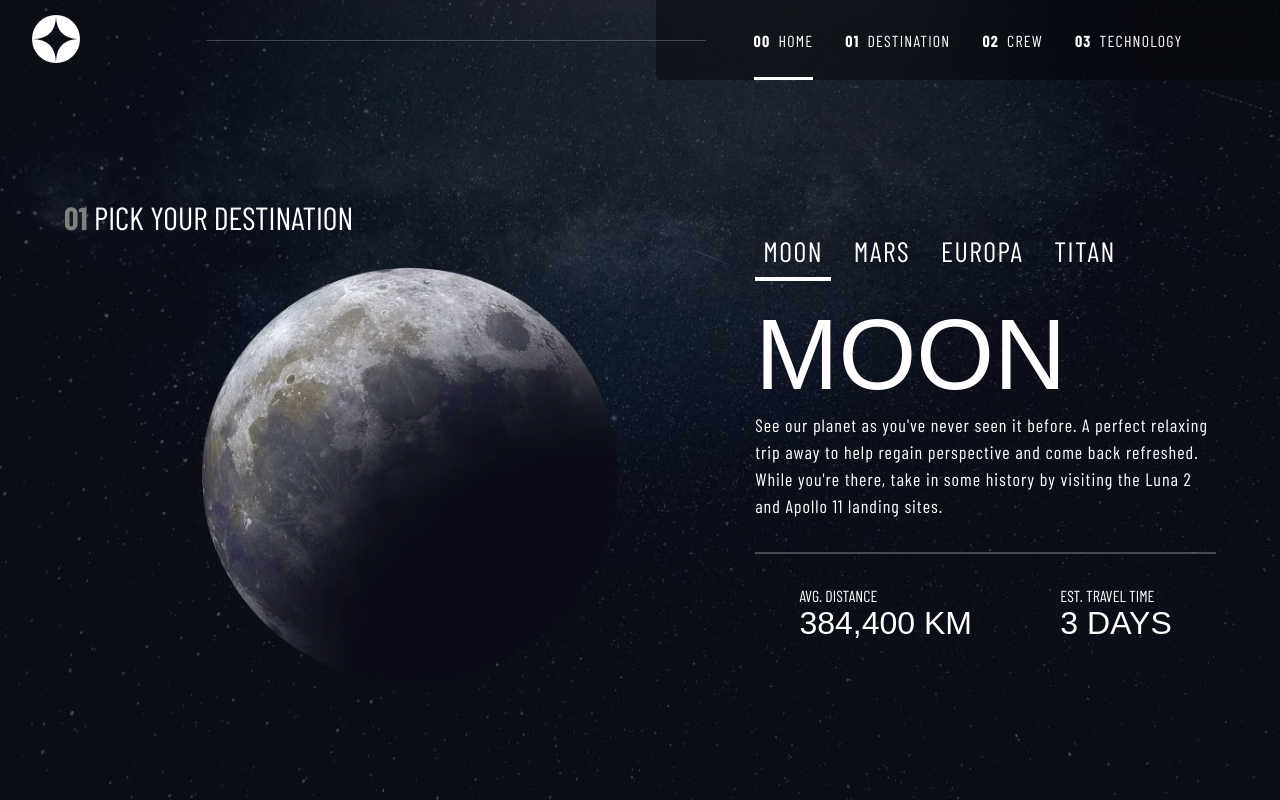
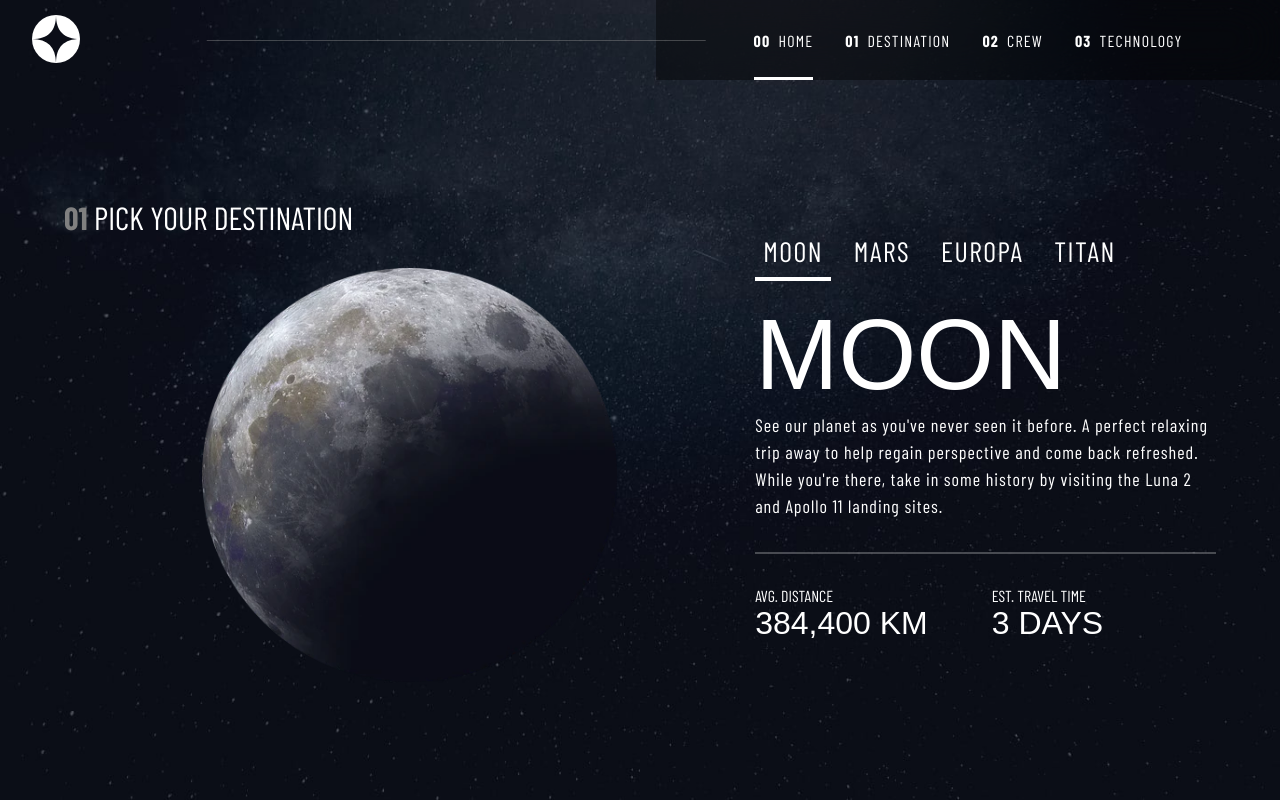
Before and after one commit to Chaitanya-087/space-tourism-multipage, a React (Create React App) app: page /destination in a window 1280 px wide. Built offline with nearby package versions, Linux system fonts and the light colour scheme; the HTML template or start-up script is replaced by a standard one; a web font is replaced by a local one.

Commit message:
lil dick

```diff
--- a/src/pages/destination/Desitination.jsx
+++ b/src/pages/destination/Desitination.jsx
@@ -10,9 +10,9 @@ const Desitination = ({ destinations }) => {
       <div className="dest-container">
         <div className="top">
           <p className='title fs-s'><span className='dest-number fw-700'>01</span> PICK YOUR DESTINATION</p>
-          <div className="image-wrapper">
-            <img className="dest-image" src={destinations[destIdx].image} alt="moon" />
-          </div>
+            <div className="image-wrapper">
+              <img className="dest-image" src={destinations[destIdx].image} alt="moon" />
+            </div>
         </div>
         <div className="dest-details">
           <div className="planets">
--- a/src/pages/destination/destination.css
+++ b/src/pages/destination/destination.css
@@ -128,4 +128,8 @@ hr.hr-break{
     .planets{
         justify-content: flex-start;
     }
+    .planet-info{
+        justify-content: flex-start;
+        gap: 4rem;
+    }
 }
```
Also changed, not shown: 1 other file (tests, documents, lock files or other folders).
